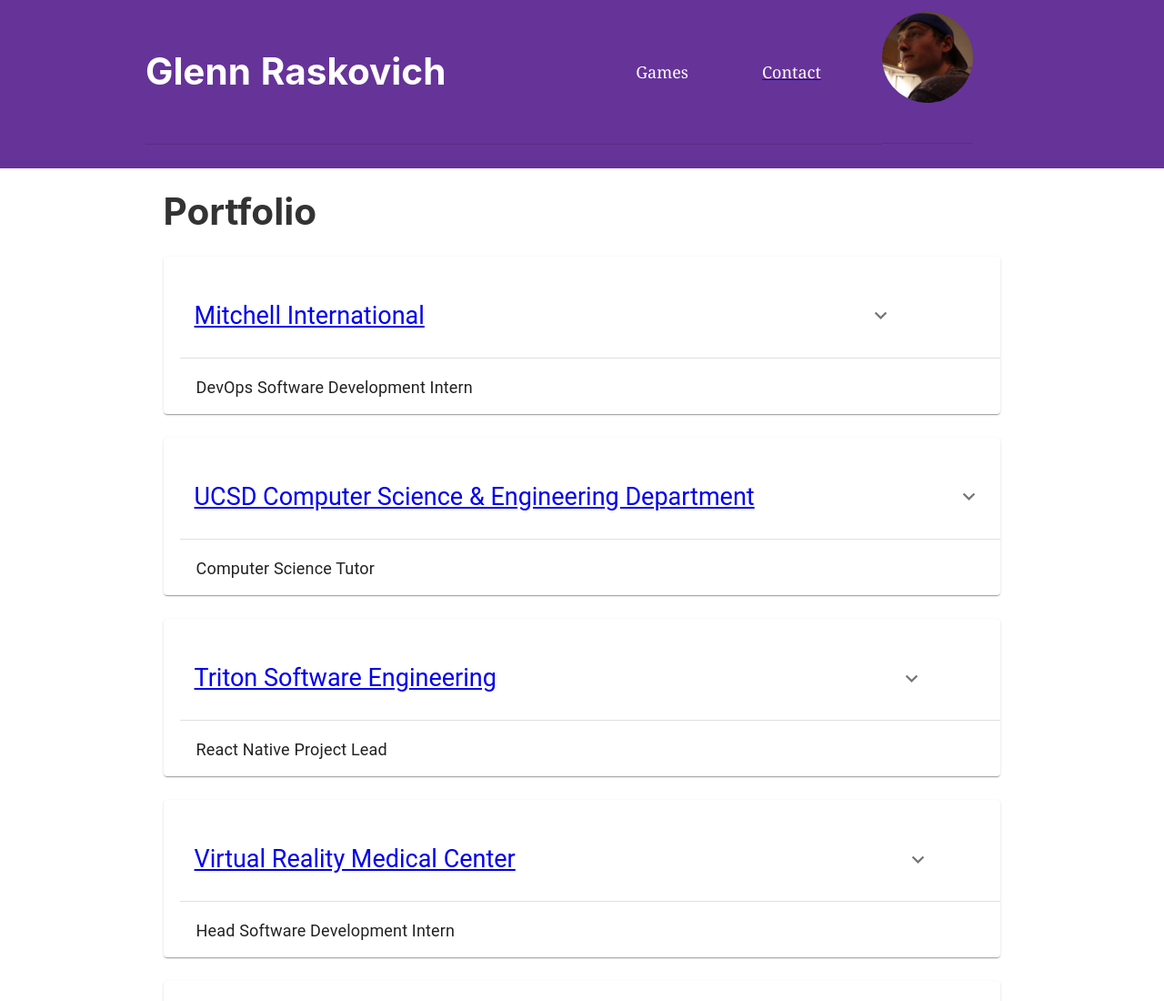
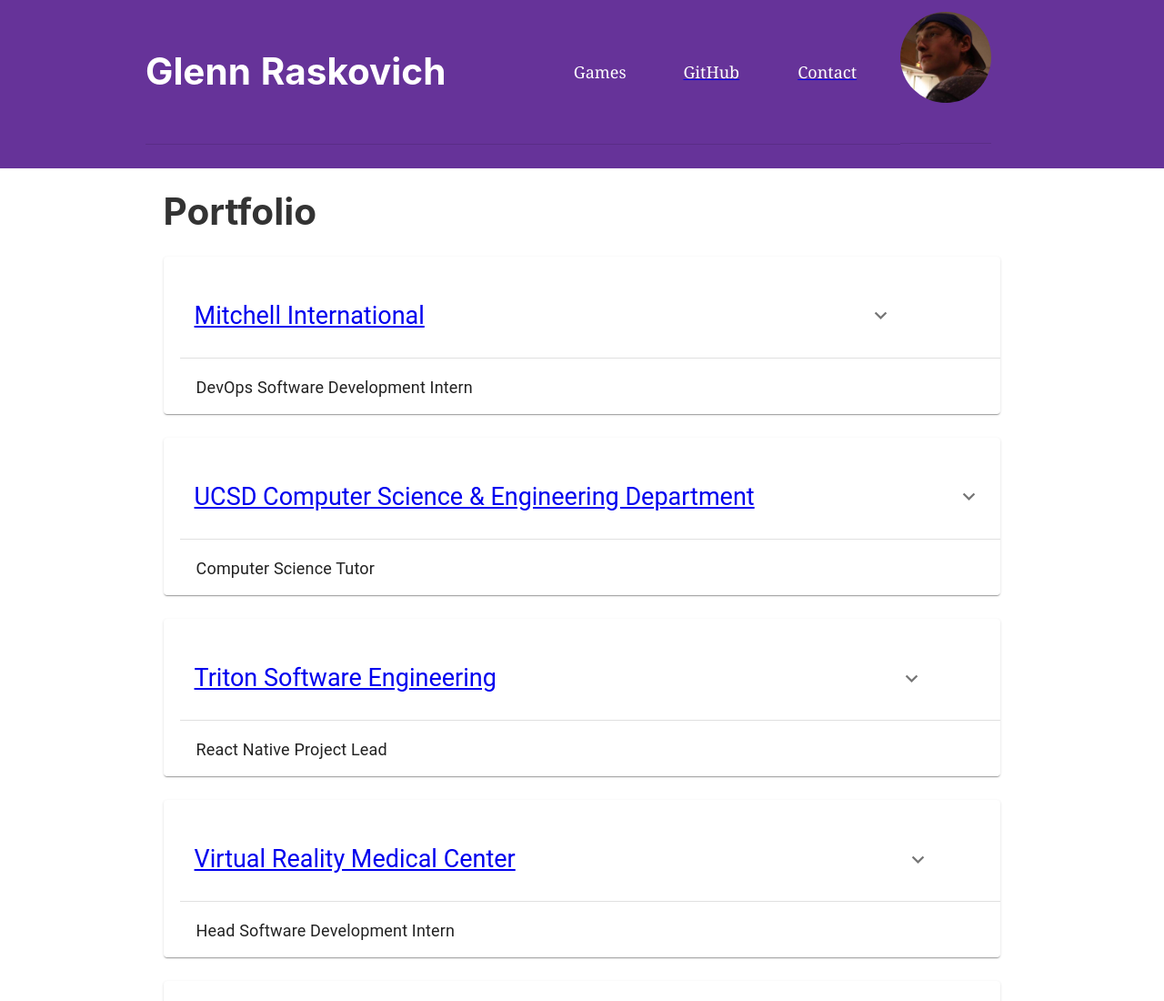
Before and after one commit to graskovi/graskovi.github.io, a Gatsby site: page / in a window 1280 px wide. Shown: the top 1100 px of the page at 91% size. Built offline with nearby package versions, Linux system fonts and the light colour scheme; Gatsby itself is replaced by a stand-in of ours.

Commit message:
Add GitHub to header

```diff
--- a/src/components/header.js
+++ b/src/components/header.js
@@ -5,6 +5,7 @@
 import GlennImage from '../images/Glenn/Glenn_AtLNH.jpg'
 
 const ContactUrl = "https://www.linkedin.com/in/glenn-raskovich"
+const GitHubUrl = "https://www.github.com/graskovi"
 
 const Header = ({ siteTitle }) => (
   <header
@@ -36,6 +37,13 @@
             </Link>
           </td>
           <td>
+            <a href={GitHubUrl} target="_blank" rel="noopener noreferrer">
+            <div style={{color: `white`, textDecoration: `none`}}>
+              GitHub
+            </div>
+            </a>
+          </td>
+          <td>
             <a href={ContactUrl} target="_blank" rel="noopener noreferrer">
             <div style={{color: `white`, textDecoration: `none`}}>
               Contact
```
